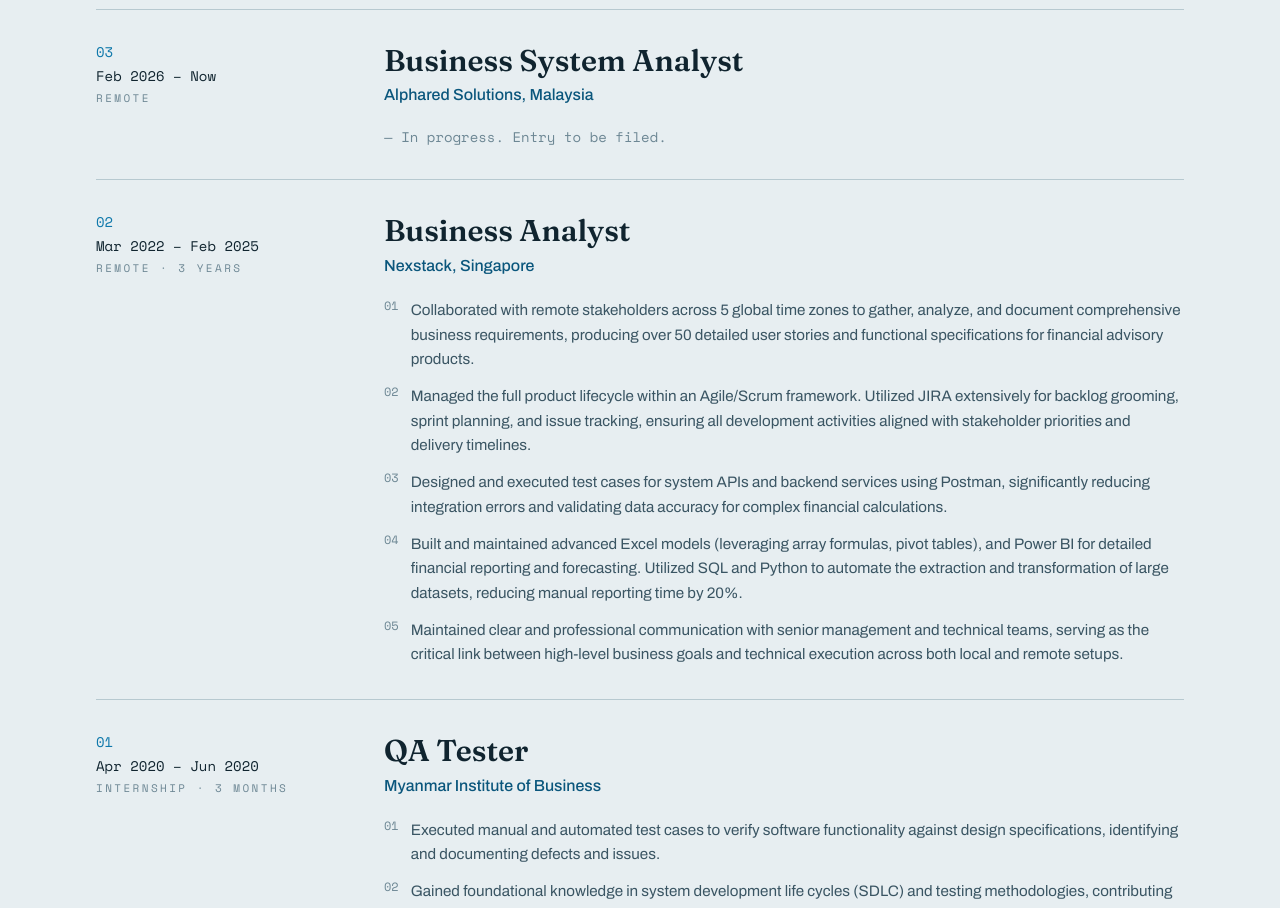
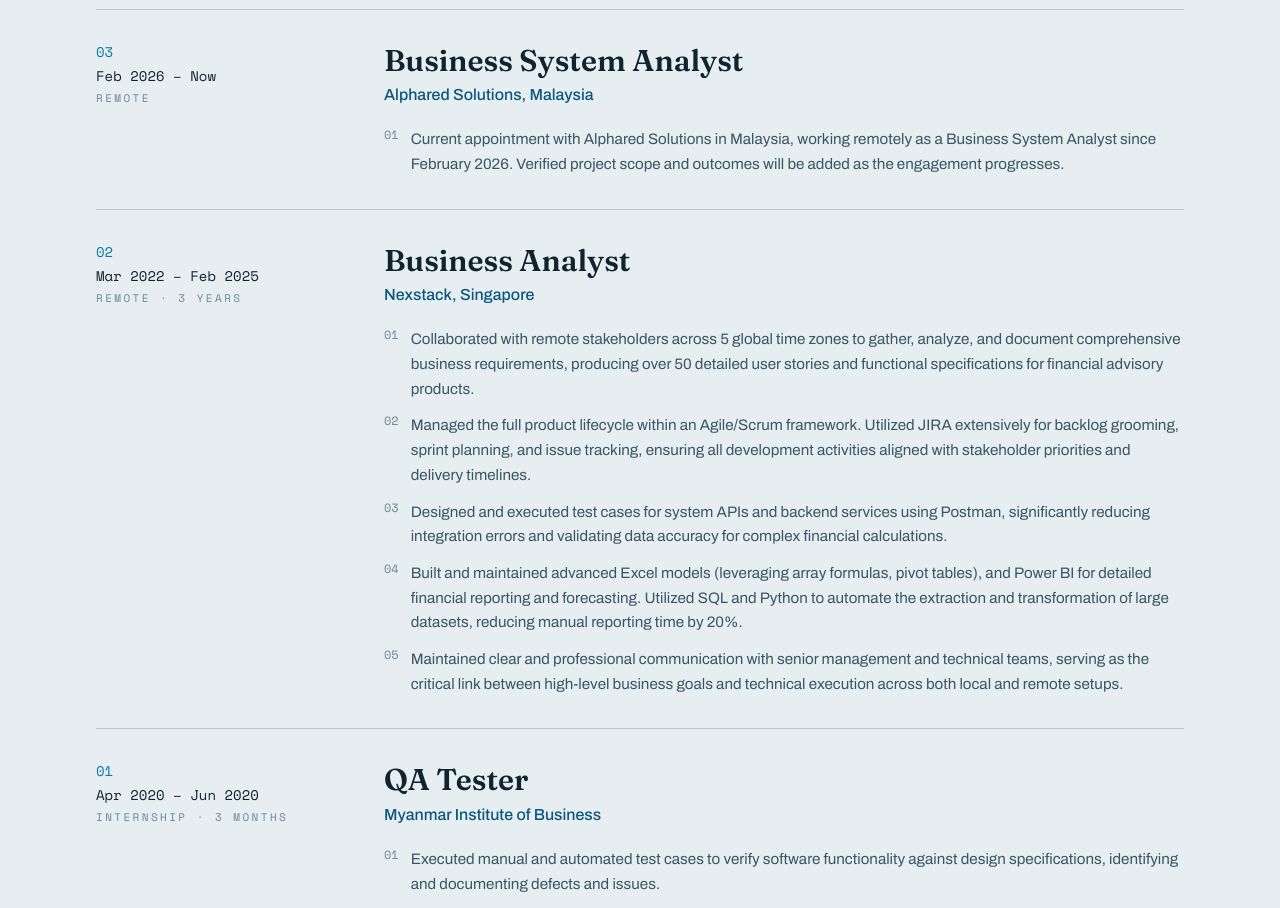
Before and after one commit to channyeintun/sumyat-portfolio, a Next.js app: page / in a window 1280 px wide. Shown: the part 1420-2328 px from the top of the page. Built offline with nearby package versions, Linux system fonts and the light colour scheme; no server answers.

Commit message:
feat: document current analyst appointment

```diff
--- a/src/data/profile.ts
+++ b/src/data/profile.ts
@@ -19,7 +19,9 @@
     company: "Alphared Solutions, Malaysia",
     mode: "Remote",
     period: "Feb 2026 – Now",
-    bullets: [] as string[],
+    bullets: [
+      "Current appointment with Alphared Solutions in Malaysia, working remotely as a Business System Analyst since February 2026. Verified project scope and outcomes will be added as the engagement progresses.",
+    ],
   },
   {
     role: "Business Analyst",
```
